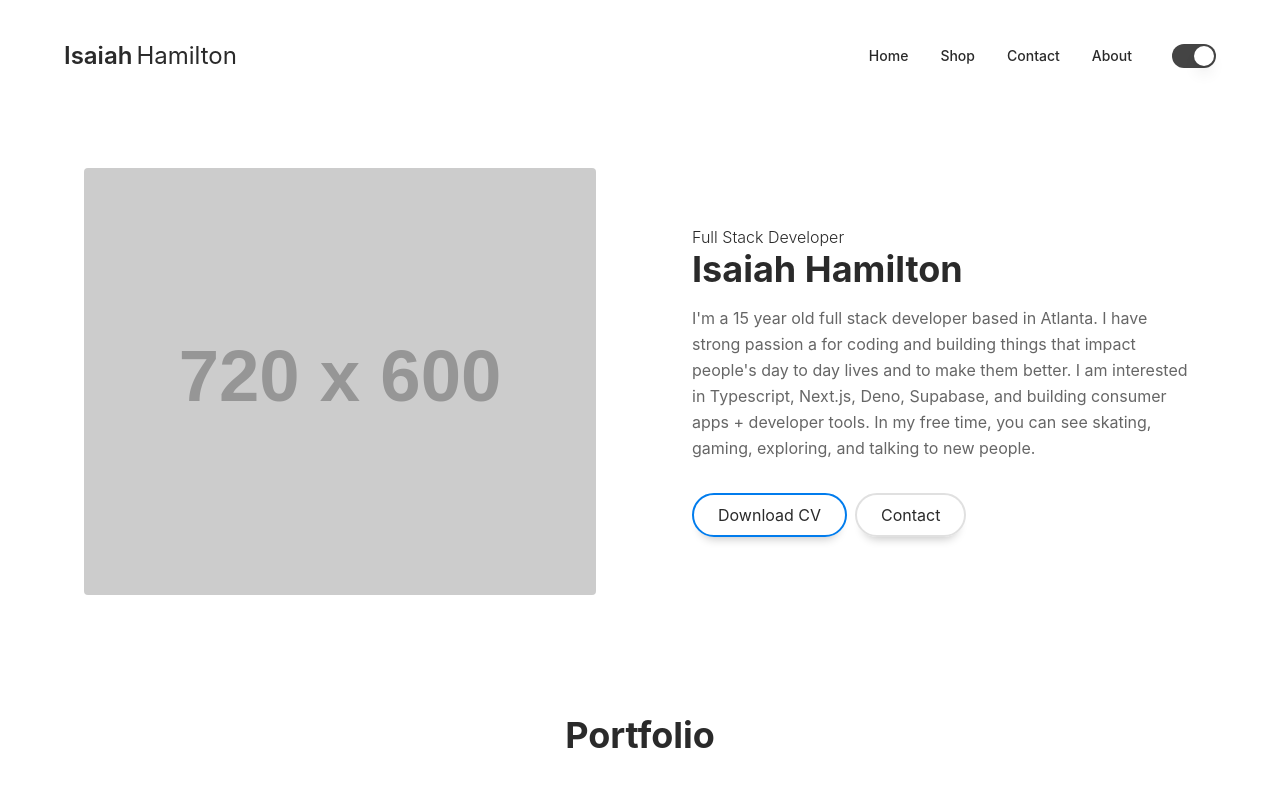
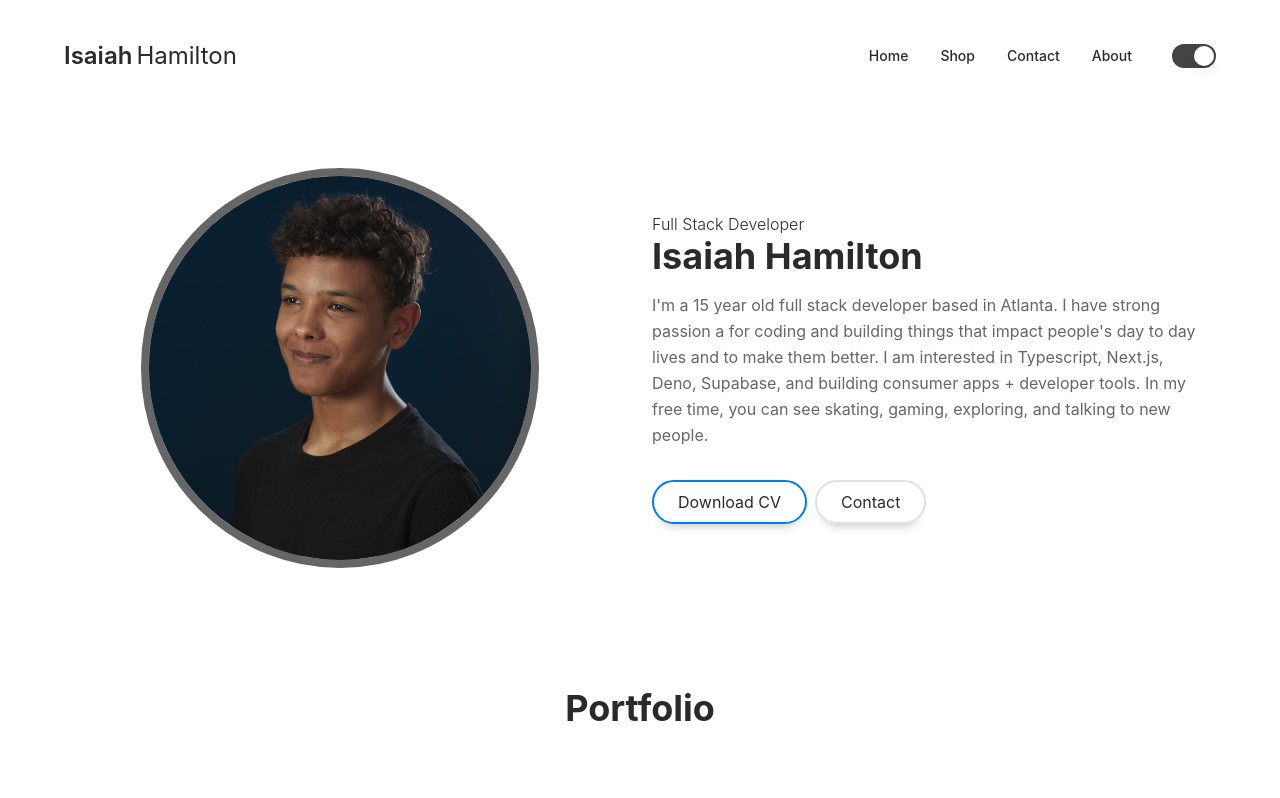
Before and after one commit to Isaiah-Hamilton/Portfolio, a Next.js app: page / in a window 1280 px wide. Shown: the top 798 px of the page. Built offline with nearby package versions, Linux system fonts and the light colour scheme.

Commit message:
update hero image

```diff
--- a/components/Hero.tsx
+++ b/components/Hero.tsx
@@ -6,14 +6,14 @@ const Hero = () => {
   return (
     <div className="body-font">
       <div className="container mx-auto flex px-5 py-24 md:flex-row flex-col items-center">
-        <div className="lg:max-w-lg lg:w-full md:w-1/2 w-5/6 mb-10 md:mb-0">
+        <div className="lg:max-w-lg lg:w-full md:w-1/2 w-5/6 mb-10 md:mb-0 flex justify-center">
           <img
-            className="object-cover object-center rounded"
+            className="object-cover object-center rounded-full border-8 border-gray-400 h-[400px]"
             alt="hero"
-            src="https://dummyimage.com/720x600"
+            src={data.about.image}
           />
         </div>
-        <div className="lg:flex-grow md:w-1/2 lg:pl-24 md:pl-16 flex flex-col md:items-start md:text-left items-center text-center">
+        <div className="lg:flex-grow md:w-1/2 lg:pl-14 md:pl-16 flex flex-col md:items-start md:text-left items-center text-center">
           <p className="font-light">{data.about.title}</p>
           <h1 className="title-font sm:text-4xl text-3xl mb-4 font-bold">Isaiah Hamilton</h1>
           <p className="mb-8 leading-relaxed text-gray-400 dark:text-gray-100">
--- a/data/data.json
+++ b/data/data.json
@@ -9,6 +9,7 @@
   "about": {
     "name": "Isaiah Hamilton",
     "title": "Full Stack Developer",
+    "image": "/heroImg.jpg",
     "description": "I&apos;m a 15 year old full stack developer based in Atlanta. I have strong passion a for coding and building things that impact people&apos;s day to day lives and to make them better. I am interested in Typescript, Next.js, Deno, Supabase, and building consumer apps + developer tools. In my free time, you can see skating, gaming, exploring, and talking to new people."
   }
 }
```
Also changed, not shown: public/heroImg.jpg (added).
